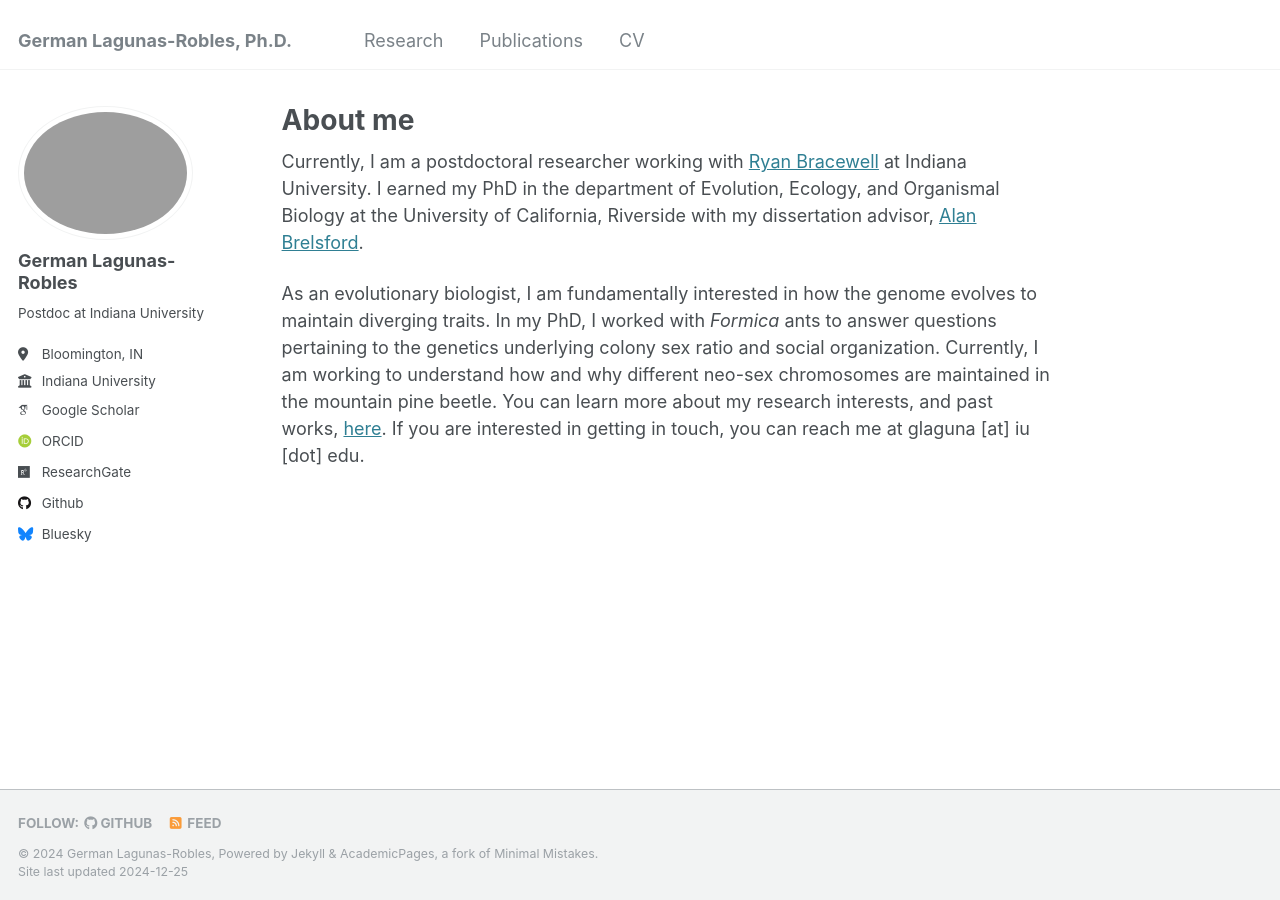
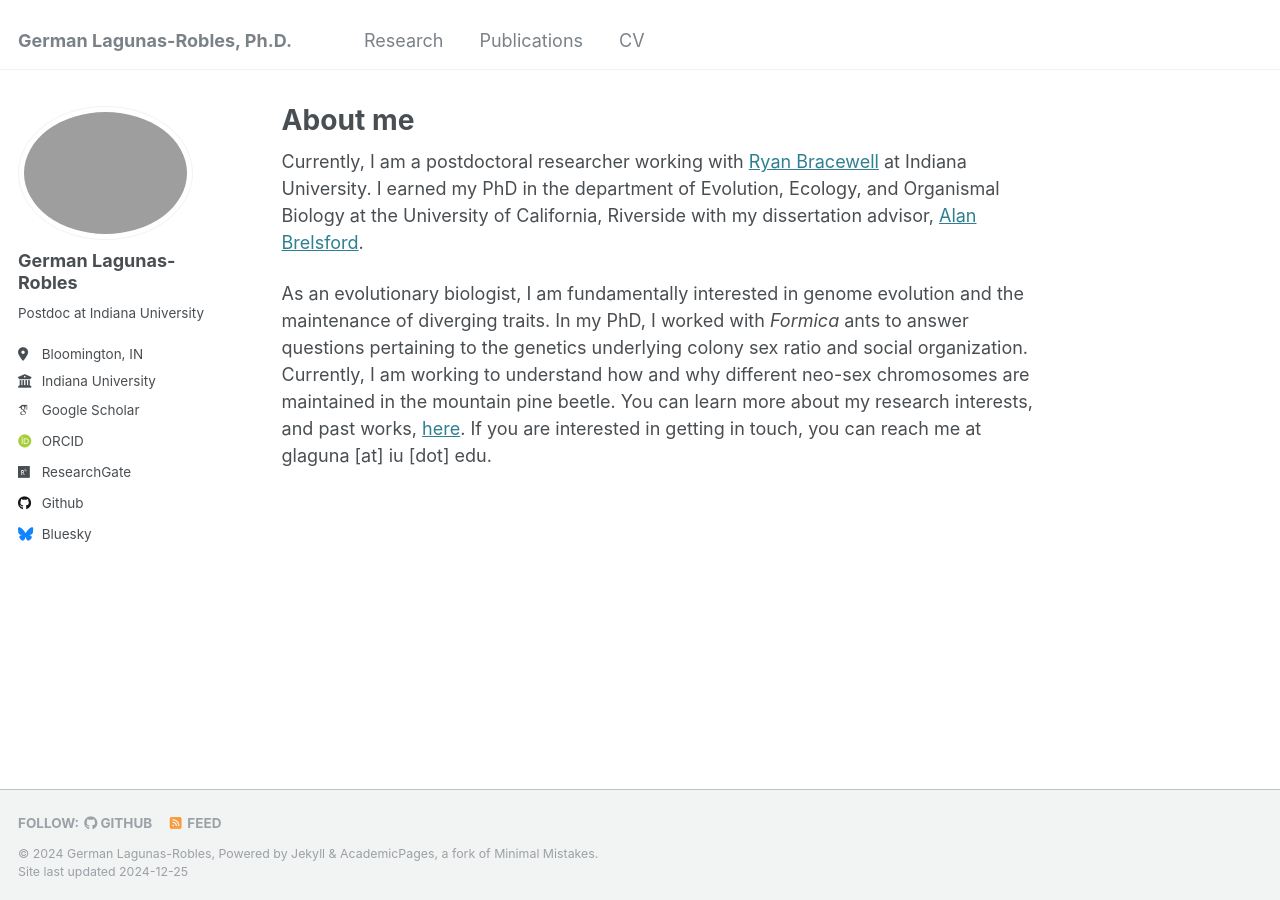
Before and after one commit to GLagunas-Robles/GLagunas-Robles.github.io, a Jekyll site: the page built from _pages/about.md, in a window 1280 px wide. Built offline with Jekyll 4.4.1, drawn with Linux system fonts in a browser that asks for light colours; some web fonts are replaced.

Commit message:
Update about.md

```diff
--- a/_pages/about.md
+++ b/_pages/about.md
@@ -8,4 +8,4 @@ redirect_from:
 ---
 Currently, I am a postdoctoral researcher working with <a href="https://www.ryanbracewell.com/people.html" target="_blank" rel="noopener noreferrer">Ryan Bracewell</a> at Indiana University. I earned my PhD in the department of Evolution, Ecology, and Organismal Biology at the University of California, Riverside with my dissertation advisor, <a href="https://profiles.ucr.edu/app/home/profile/alanbe" target="_blank" rel="noopener noreferrer">Alan Brelsford</a>.
 
-As an evolutionary biologist, I am fundamentally interested in how the genome evolves to maintain diverging traits. In my PhD, I worked with _Formica_ ants to answer questions pertaining to the genetics underlying colony sex ratio and social organization. Currently, I am working to understand how and why different neo-sex chromosomes are maintained in the mountain pine beetle. You can learn more about my research interests, and past works, <a href="https://glagunas-robles.github.io/research/" target="_blank" rel="noopener noreferrer">here</a>. If you are interested in getting in touch, you can reach me at glaguna [at] iu [dot] edu.
+As an evolutionary biologist, I am fundamentally interested in genome evolution and the maintenance of diverging traits. In my PhD, I worked with _Formica_ ants to answer questions pertaining to the genetics underlying colony sex ratio and social organization. Currently, I am working to understand how and why different neo-sex chromosomes are maintained in the mountain pine beetle. You can learn more about my research interests, and past works, <a href="https://glagunas-robles.github.io/research/" target="_blank" rel="noopener noreferrer">here</a>. If you are interested in getting in touch, you can reach me at glaguna [at] iu [dot] edu.
```
